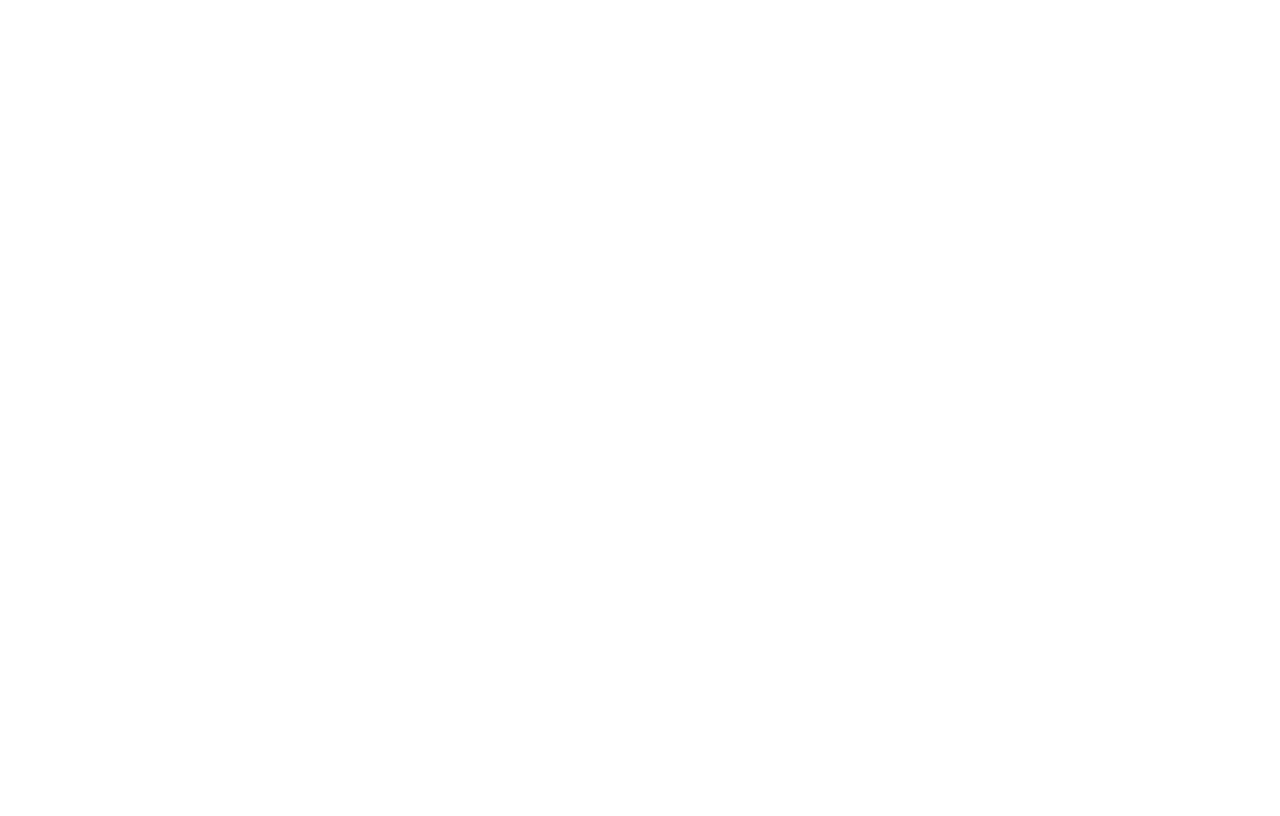
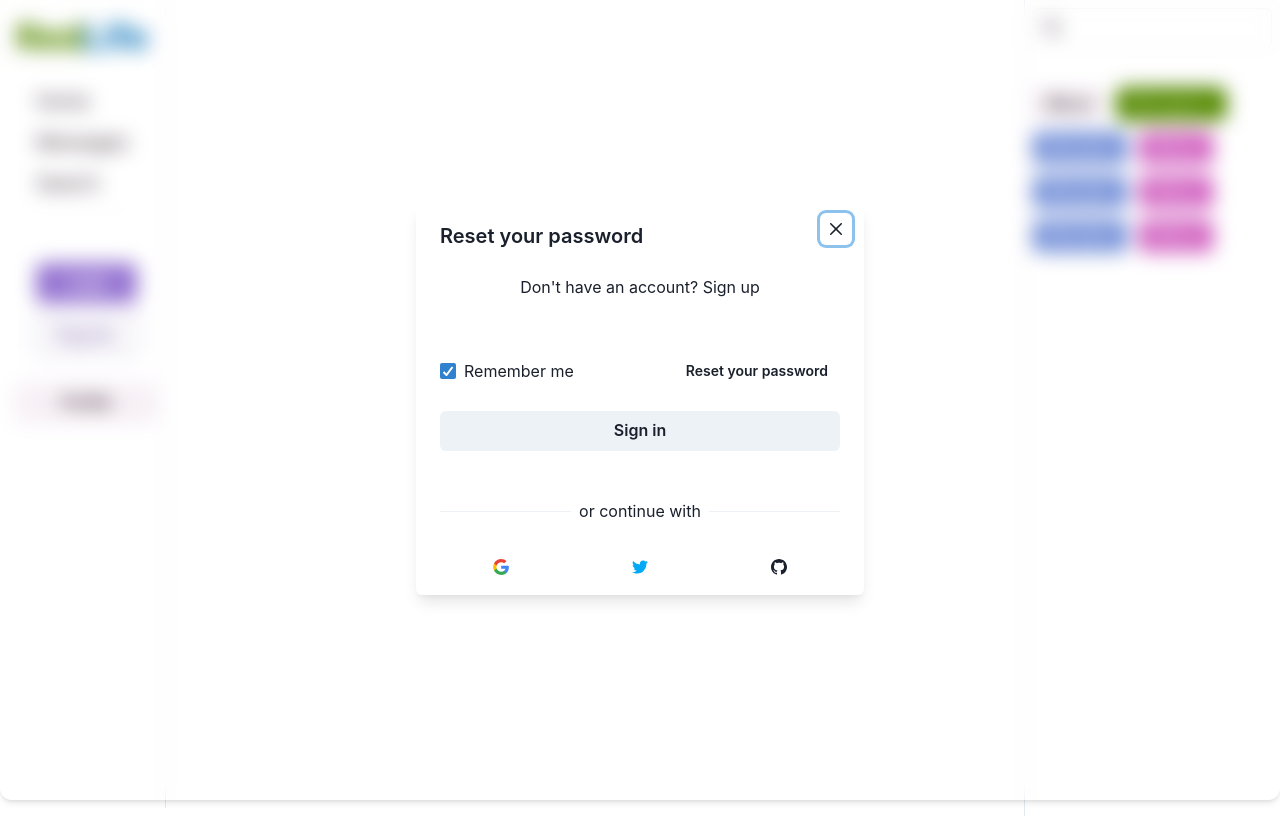
Before and after one commit to magaNasib/RedLife, a React (Create React App) app: page /forgotpassword in a window 1280 px wide. Before the commit this address had no page. Built offline with nearby package versions, Linux system fonts and the light colour scheme.

Commit message:
forgot password

```diff
--- a/src/App.tsx
+++ b/src/App.tsx
@@ -5,6 +5,7 @@
 import Home from './pages/Home';
 import { ChakraProvider } from '@chakra-ui/react'
 import Register from './pages/auth/Register';
+import ForgotPassword from './pages/auth/ForgotPassword';
 
 function App() {
   return (
@@ -14,6 +15,7 @@
           <Route path='/' element={<Layout />}>
             <Route index element={<Home />} />
             <Route path='login' element={<Login />} />
+            <Route path='forgotpassword' element={<ForgotPassword />} />
             <Route path='register' element={<Register />} />
           </Route>
         </Routes>
--- a/src/pages/auth/ForgotPassword.tsx
+++ b/src/pages/auth/ForgotPassword.tsx
@@ -1,4 +1,84 @@
-const ForgotPassword = ()=>{
-    return
+import { Button } from "@chakra-ui/button"
+import { Checkbox } from "@chakra-ui/checkbox"
+import { FormControl, FormLabel, FormErrorMessage } from "@chakra-ui/form-control"
+import { Input } from "@chakra-ui/input"
+import { Stack, Heading, HStack, Divider, Link, Box } from "@chakra-ui/layout"
+import { Modal, ModalOverlay, ModalContent, ModalHeader, ModalCloseButton, ModalBody } from "@chakra-ui/modal"
+import { Text } from "@chakra-ui/layout"
+import { FormProvider, Controller, useForm } from "react-hook-form"
+import { OAuthButtonGroup } from "./components/OAuthButtonGroup"
+import { PasswordField } from "./components/PasswordField"
+import { useNavigate } from "react-router"
+import { useState } from "react"
+
+const ForgotPassword = () => {
+    const [error, setError] = useState('')
+
+    const methods = useForm()
+    const navigate = useNavigate()
+    const onClickClose = () => {
+       navigate('/')
+   }
+   const handleSubmit = methods.handleSubmit((data)=>{
+    console.log(data);
+
+   })
+    return (
+        <FormProvider {...methods}>
+            <Modal isCentered closeOnOverlayClick={false} isOpen={true} onClose={onClickClose} >
+                <ModalOverlay
+                    py={{ base: '0', sm: '8' }}
+                    px={{ base: '4', sm: '10' }}
+                    bg={{ base: 'transparent', sm: 'bg.surface' }}
+                    boxShadow={{ base: 'none', sm: 'md' }}
+                    borderRadius={{ base: 'none', sm: 'xl' }}
+                    backdropFilter='blur(10px) hue-rotate(90deg)'
+                />
+                <ModalContent>
+                    <ModalHeader>  Reset your password</ModalHeader>
+                    <ModalCloseButton />
+                    <ModalBody >
+                        <Stack spacing="8">
+                            <Stack spacing="6">
+                                <Stack spacing={{ base: '2', md: '3' }} textAlign="center">
+                                    <Text color="fg.muted">
+                                        Don't have an account? <Link href="/register">Sign up</Link>
+                                    </Text>
+                                </Stack>
+                            </Stack>
+                            <Box >
+                                <Stack spacing="6">
+                                    <Stack spacing="5">
+
+                                    </Stack>
+                                    <HStack justify="space-between">
+                                        <Checkbox defaultChecked>Remember me</Checkbox>
+                                        <Button variant="text" size="sm">
+                                            Reset your password
+                                        </Button>
+                                    </HStack>
+                                    <Stack spacing="6">
+                                        <Button type="submit" onClick={handleSubmit}>Sign in</Button>
+                                        <Text fontSize='14' color='red'>{error}</Text>
+                                        <HStack>
+                                            <Divider />
+                                            <Text textStyle="sm" whiteSpace="nowrap" color="fg.muted">
+                                                or continue with
+                                            </Text>
+                                            <Divider />
+                                        </HStack>
+                                        <OAuthButtonGroup />
+                                    </Stack>
+                                </Stack>
+                            </Box>
+                        </Stack>
+                    </ModalBody>
+                    {/* <ModalFooter>
+                    <Button onClick={onClickClose}>Close</Button>
+                </ModalFooter> */}
+                </ModalContent>
+            </Modal>
+        </FormProvider>
+    )
 }
 export default ForgotPassword
--- a/src/pages/auth/Login.tsx
+++ b/src/pages/auth/Login.tsx
@@ -21,6 +21,7 @@
 import { Controller, FormProvider, useForm } from 'react-hook-form';
 import { auth } from "../../firebase"
 import { signInWithEmailAndPassword } from "@firebase/auth"
+import { useState } from "react"
 
 interface IProps {
 }
@@ -30,8 +31,10 @@
     password: string
 }
 const Login: React.FC<IProps> = () => {
+    const [error, setError] = useState('')
+
     const navigate = useNavigate()
-    const onClickClose = () => {
+     const onClickClose = () => {
         navigate('/')
     }
     const methods = useForm<ILogin>({
@@ -46,13 +49,19 @@
         const { email, password } = data
 
         try {
-
             const { user } = await signInWithEmailAndPassword(auth, email, password)
             user && user.email && navigate('/')
             console.log(user);
-        } catch (error) {
+        } catch (error: any) {
             console.log(error);
 
+            if (error?.code?.includes('auth/invalid-credential')) {
+                setError('Your email or password is not correct.');
+            } else if (error.code.includes('auth/invalid-email')) {
+                setError('Email is not valid');
+            } else {
+                setError('Unable to login. Please try again later.');
+            }
         }
 
     })
@@ -121,12 +130,13 @@
                                     </Stack>
                                     <HStack justify="space-between">
                                         <Checkbox defaultChecked>Remember me</Checkbox>
-                                        <Button variant="text" size="sm">
+                                        <Button variant="text" size="sm" onClick={()=>navigate('/forgotpassword')}>
                                             Forgot password?
                                         </Button>
                                     </HStack>
                                     <Stack spacing="6">
                                         <Button type="submit" onClick={handleSubmit}>Sign in</Button>
+                                        <Text fontSize='14' color='red'>{error}</Text>
                                         <HStack>
                                             <Divider />
                                             <Text textStyle="sm" whiteSpace="nowrap" color="fg.muted">
--- a/src/pages/auth/Register.tsx
+++ b/src/pages/auth/Register.tsx
@@ -10,6 +10,7 @@
 import { createUserWithEmailAndPassword } from "@firebase/auth"
 import { auth, db } from "../../firebase"
 import { doc, setDoc } from "@firebase/firestore"
+import { useState } from "react"
 
 interface IProps {
 }
@@ -19,9 +20,9 @@
     password: string
     repassword: string
 }
-
 const Register: React.FC<IProps> = () => {
 
+    const [error,setError] = useState('')
     const methods = useForm<IRegister>({
         defaultValues: {
             fullname: '',
@@ -38,16 +39,21 @@
         navigate('/')
     }
     const handleSubmit = methods.handleSubmit(async (data: IRegister) => {
-        const { fullname, email, password } = data
+        const {email, password } = data
         try {
             const {user} = await createUserWithEmailAndPassword(auth,email,password);
             console.log(user);
 
             await setDoc(doc(db,'users',user.uid),{email})
 
-        } catch (error) {
-            console.log(error);
-
+        } catch (error:any) {
+                if (error?.code?.includes('auth/weak-password')) {
+                    setError('Please enter a stronger password.');
+                } else if (error.code.includes('auth/email-already-in-use')) {
+                    setError('Email already in use.');
+                } else {
+                    setError('Unable to register. Please try again later.');
+                }
         }
     })
     return (
@@ -145,6 +151,7 @@
                                     </Stack>
                                     <Stack spacing="6">
                                         <Button type="submit" onClick={handleSubmit}>Sign up</Button>
+                                        <Text fontSize='14' color='red'>{error}</Text>
                                         <HStack>
                                             <Divider />
                                             <Text textStyle="sm" whiteSpace="nowrap" color="fg.muted">
--- a/src/pages/auth/components/PasswordField.tsx
+++ b/src/pages/auth/components/PasswordField.tsx
@@ -1,5 +1,4 @@
 import {
-    FormControl,
     FormLabel,
     IconButton,
     Input,
```
